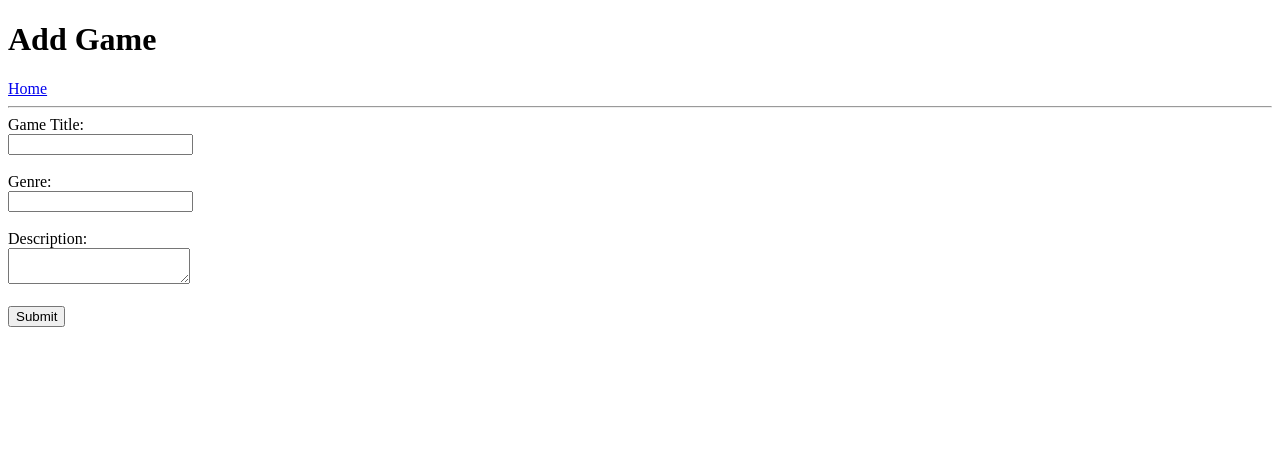
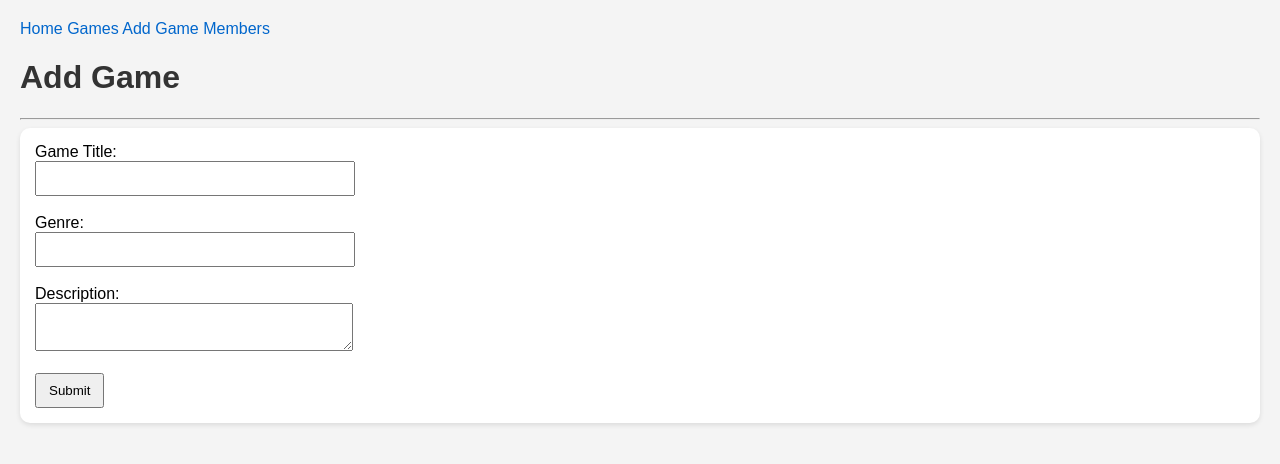
Before and after one commit to lilyssMg/Game-Library-, a PHP site: page /add_game.php in a window 1280 px wide. Shown: the top 464 px of the page. Run offline with PHP 8.4, Linux system fonts and the light colour scheme.

Commit message:
Style add game page

```diff
--- a/add_game.php
+++ b/add_game.php
@@ -12,7 +12,7 @@ if ($_SERVER['REQUEST_METHOD'] === 'POST') {
         ':description' => $_POST['description'],
     ]);
 
-    echo "<p>Game added successfully!</p>";
+    echo "<div class='card'>Game added successfully!</div>";
 }
 ?>
 
@@ -20,14 +20,22 @@ if ($_SERVER['REQUEST_METHOD'] === 'POST') {
 <html>
 <head>
     <title>Add Game</title>
+    <link rel="stylesheet" href="style.css">
 </head>
 <body>
 
+<nav>
+    <a href="index.php">Home</a>
+    <a href="games.php">Games</a>
+    <a href="add_game.php">Add Game</a>
+    <a href="member.php">Members</a>
+</nav>
+
 <h1>Add Game</h1>
 
-<a href="index.php">Home</a>
+<hr>
 
-<hr>
+<div class="card">
 
 <form method="POST">
     <label>Game Title:</label><br>
@@ -48,5 +56,7 @@ if ($_SERVER['REQUEST_METHOD'] === 'POST') {
     <button type="submit">Submit</button>
 </form>
 
+</div>
+
 </body>
 </html>
```
